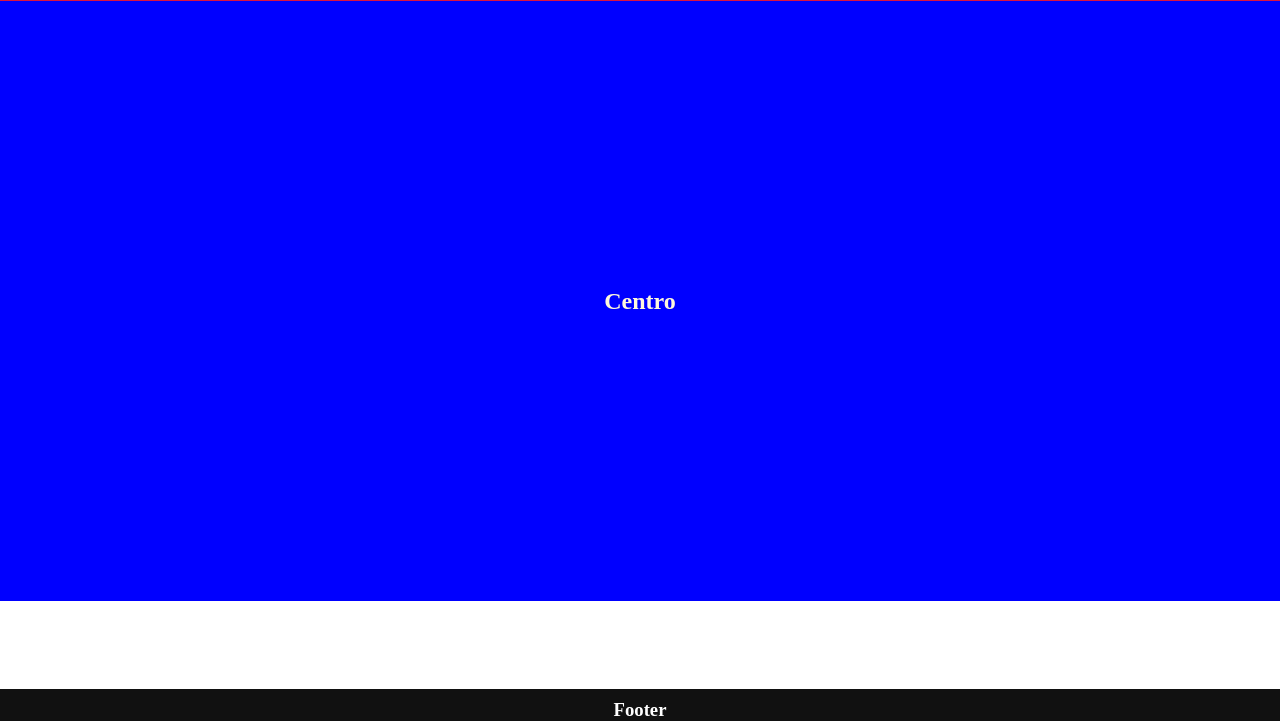
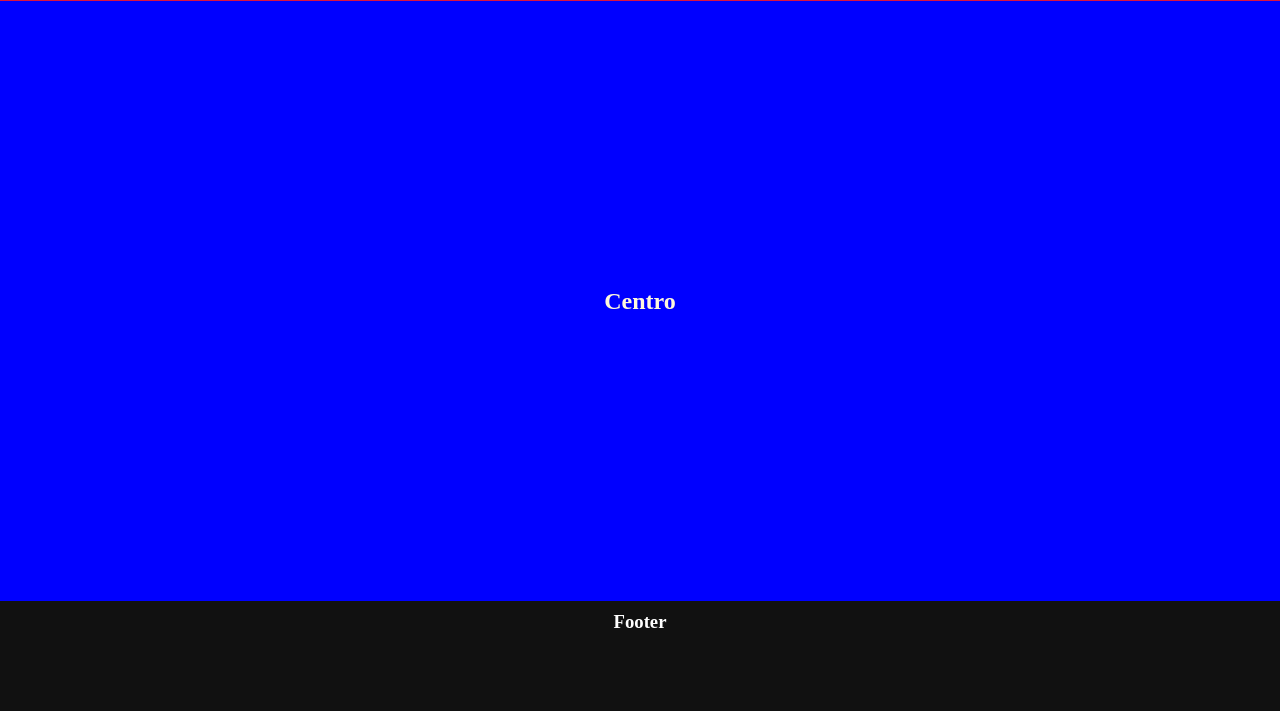
Before and after one commit to Celeste281/SecondRepository, a plain HTML site: page index.html in a window 1280 px wide. Shown: the part 79-800 px from the top of the page. Drawn offline with Linux system fonts and the light colour scheme.

Commit message:
Mejoramiento del footer
FOOTER

```diff
--- a/styles.css
+++ b/styles.css
@@ -32,13 +32,9 @@ section
 }
 #h3Footer
 {
-    position: absolute;
-    bottom: 0;
-    left: 0;
-    right: 0;
-    background: #111;
-    height: auto;
-    width: 100vw;
+    background-color: #111;
+    height: 100px;
+    width: 100%;
     padding-top: 10px;
     color: #fff;
     text-align: center;
```
